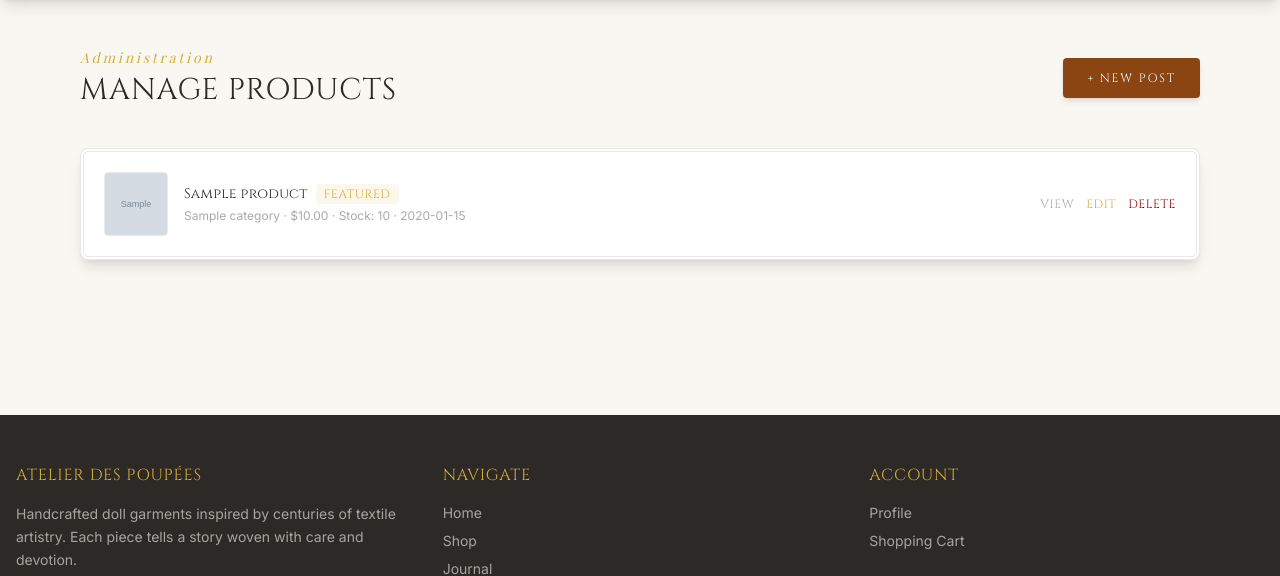
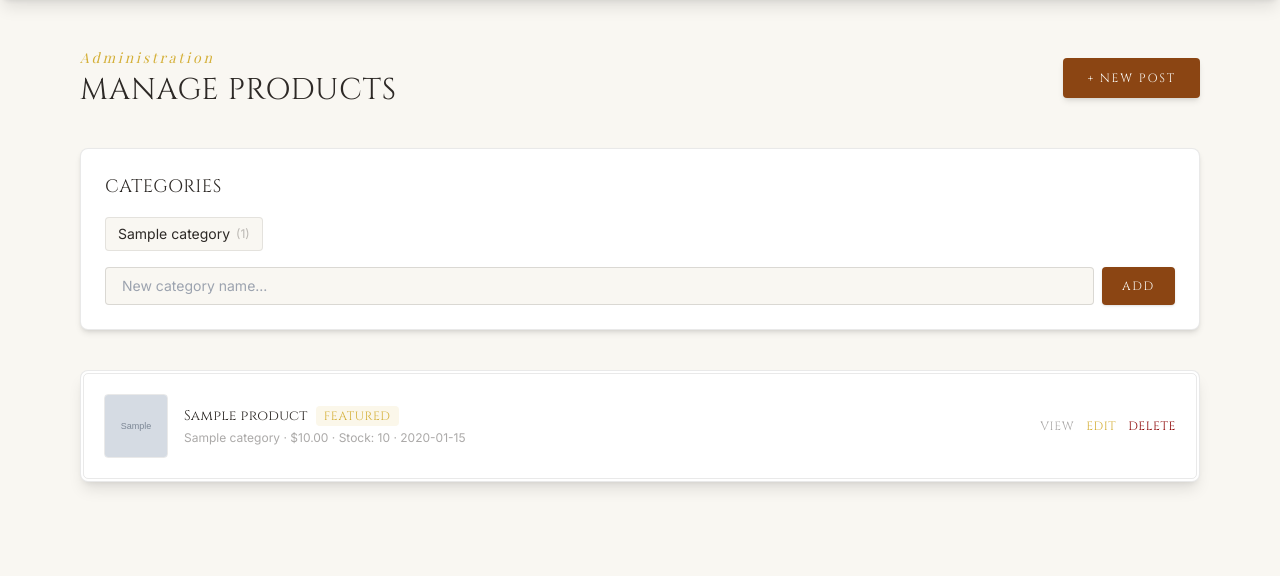
Before and after one commit to catcatdo/atelier, a Django app: page /shop/manage/ in a window 1280 px wide. Shown: the part 64-640 px from the top of the page. Run offline with Django 4.2, Linux system fonts and the light colour scheme; a user stored in the database is signed in; tables that the repository leaves empty hold one stand-in row (values such as "Sample post"); grey boxes marked "Sample" are stand-in pictures; some libraries are stand-ins or nearby versions; some web fonts are replaced.

Commit message:
Add category management to admin dashboard
- Add/delete categories directly from manage page
- Categories with products cannot be deleted
- Shows product count per category

Co-Authored-By: Claude Opus 4.6 <noreply@anthropic.com>

```diff
--- a/shop/urls.py
+++ b/shop/urls.py
@@ -7,5 +7,7 @@ urlpatterns = [
     path('manage/create/', views.manage_create_view, name='manage_create'),
     path('manage/<int:pk>/edit/', views.manage_edit_view, name='manage_edit'),
     path('manage/<int:pk>/delete/', views.manage_delete_view, name='manage_delete'),
+    path('manage/category/add/', views.manage_category_add_view, name='manage_category_add'),
+    path('manage/category/<int:pk>/delete/', views.manage_category_delete_view, name='manage_category_delete'),
     path('<slug:slug>/', views.product_detail_view, name='product_detail'),
 ]
--- a/shop/views.py
+++ b/shop/views.py
@@ -67,9 +67,36 @@ def _unique_slug(base, model, field='slug', instance=None):
 @staff_member_required
 def manage_dashboard_view(request):
     products = Product.objects.select_related('category').order_by('-created_at')
+    categories = Category.objects.all()
     return render(request, 'shop/manage_dashboard.html', {
         'products': products,
+        'categories': categories,
     })
+
+
+@staff_member_required
+def manage_category_add_view(request):
+    if request.method == 'POST':
+        name = request.POST.get('name', '').strip()
+        if name:
+            slug = _unique_slug(name, Category)
+            Category.objects.create(name=name, slug=slug)
+            messages.success(request, f'Category "{name}" created.')
+        else:
+            messages.error(request, 'Category name is required.')
+    return redirect('manage_dashboard')
+
+
+@staff_member_required
+def manage_category_delete_view(request, pk):
+    cat = get_object_or_404(Category, pk=pk)
+    if cat.products.exists():
+        messages.error(request, f'Cannot delete "{cat.name}" — it still has products.')
+    else:
+        name = cat.name
+        cat.delete()
+        messages.success(request, f'Category "{name}" deleted.')
+    return redirect('manage_dashboard')
 
 
 @staff_member_required
--- a/templates/shop/manage_dashboard.html
+++ b/templates/shop/manage_dashboard.html
@@ -15,6 +15,43 @@
         </a>
     </div>
 
+    <!-- Category Management -->
+    <div class="mb-10 bg-white rounded-lg border border-charcoal/10 shadow-md p-6">
+        <h2 class="font-heading text-lg text-charcoal tracking-wide mb-4">CATEGORIES</h2>
+
+        {% if categories %}
+        <div class="flex flex-wrap gap-2 mb-4">
+            {% for cat in categories %}
+            <div class="flex items-center gap-1.5 bg-parchment border border-charcoal/10 rounded px-3 py-1.5">
+                <span class="text-sm text-charcoal">{{ cat.name }}</span>
+                <span class="text-xs text-charcoal/30">({{ cat.products.count }})</span>
+                {% if not cat.products.exists %}
+                <a href="{% url 'manage_category_delete' cat.pk %}"
+                   class="text-velvet hover:text-red-700 transition ml-1" title="Delete">
+                    <svg class="w-3.5 h-3.5" fill="none" stroke="currentColor" viewBox="0 0 24 24">
+                        <path stroke-linecap="round" stroke-linejoin="round" stroke-width="2" d="M6 18L18 6M6 6l12 12"/>
+                    </svg>
+                </a>
+                {% endif %}
+            </div>
+            {% endfor %}
+        </div>
+        {% else %}
+        <p class="text-charcoal/40 text-sm mb-4 font-display italic">No categories yet. Add one to start creating posts.</p>
+        {% endif %}
+
+        <form method="post" action="{% url 'manage_category_add' %}" class="flex gap-2">
+            {% csrf_token %}
+            <input type="text" name="name" required placeholder="New category name..."
+                   class="flex-1 px-4 py-2 bg-parchment border border-charcoal/15 rounded focus:border-gold focus:ring-1 focus:ring-gold outline-none transition text-charcoal text-sm">
+            <button type="submit"
+                    class="bg-leather text-parchment px-5 py-2 font-heading tracking-[0.15em] text-xs hover:bg-leather-light transition rounded shadow">
+                ADD
+            </button>
+        </form>
+    </div>
+
+    <!-- Products -->
     {% if products %}
     <div class="bg-white rounded-lg border-double border-4 border-charcoal/10 shadow-lg overflow-hidden">
         <div class="divide-y divide-charcoal/10">
```
